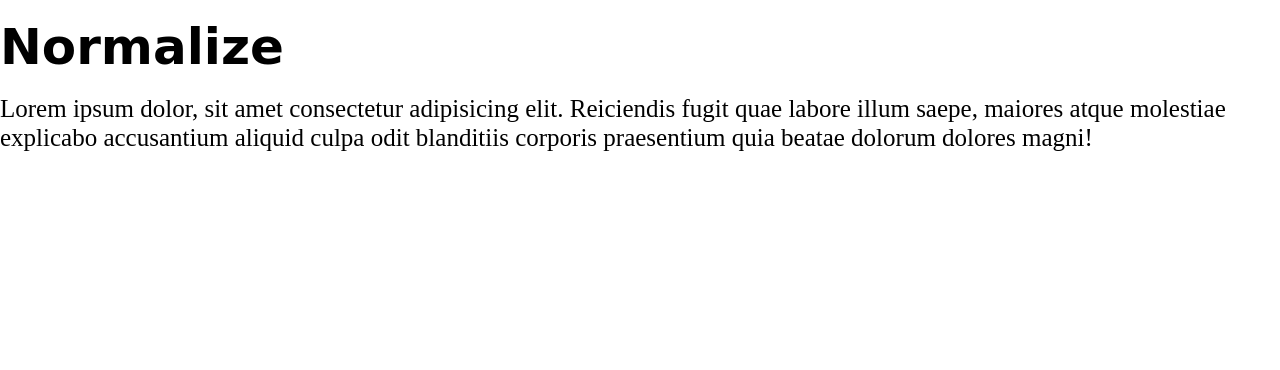
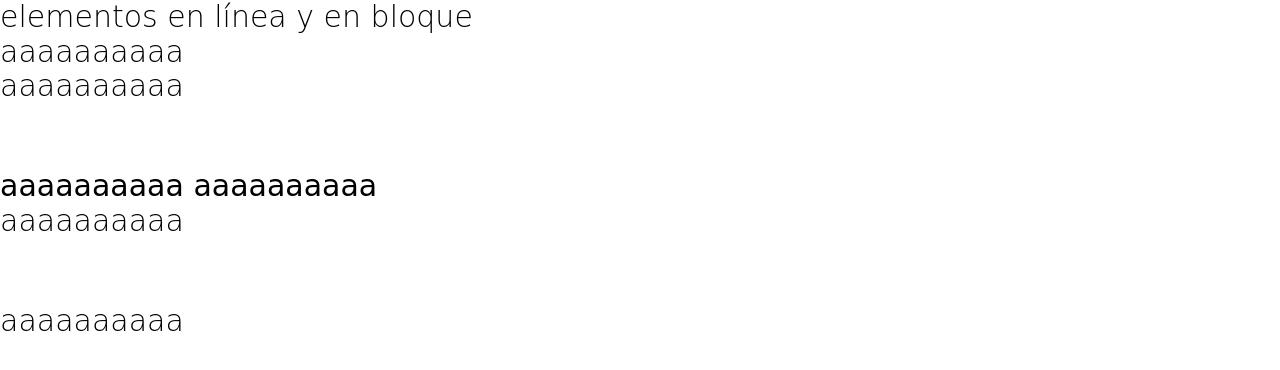
Before and after one commit to ZulayNicolOrtegonPintoADSO/Aprendiendo-css, a plain HTML site: page index.html in a window 1280 px wide. Drawn offline with Linux system fonts and the light colour scheme; a web font is replaced by a local one.

Commit message:
elementos en línea y bloque

```diff
--- a/index.html
+++ b/index.html
@@ -17,8 +17,14 @@
     </head>
     <body>
         <div class="contact-form">
-            <h2 class="contact-form__h2">Normalize</h2>
-            <p>Lorem ipsum dolor, sit amet consectetur adipisicing elit. Reiciendis fugit quae labore illum saepe, maiores atque molestiae explicabo accusantium aliquid culpa odit blanditiis corporis praesentium quia beatae dolorum dolores magni!</p>
+            <h2 class="contact-form__h2">elementos en línea y en bloque</h2>
+            <br>
+            <h2>aaaaaaaaaa</h2>
+            <p>aaaaaaaaaa</p>
+            <b>aaaaaaaaaa</b>
+            <b>aaaaaaaaaa</b>
+            <p>aaaaaaaaaa</p>
+            <h2>aaaaaaaaaa</h2>
         </div>
     </body>
 </html>
--- a/style.css
+++ b/style.css
@@ -1,10 +1,14 @@
-.contact-form {
-    font-size: 25px;
+* {
+    font-family: 'Ewert', cursive;
+    font-weight: 100;
+    font-size: 30px;
 }
 
-.contact-form__h2 {
-    font-size: 2em;
-    font-family: 'Ewert', cursive;
-    line-height: 1.9;
-    font-weight: 700;
+h2 {
+    display: inline;
+
 }
+
+p {
+    height: 100px;
+}
```
